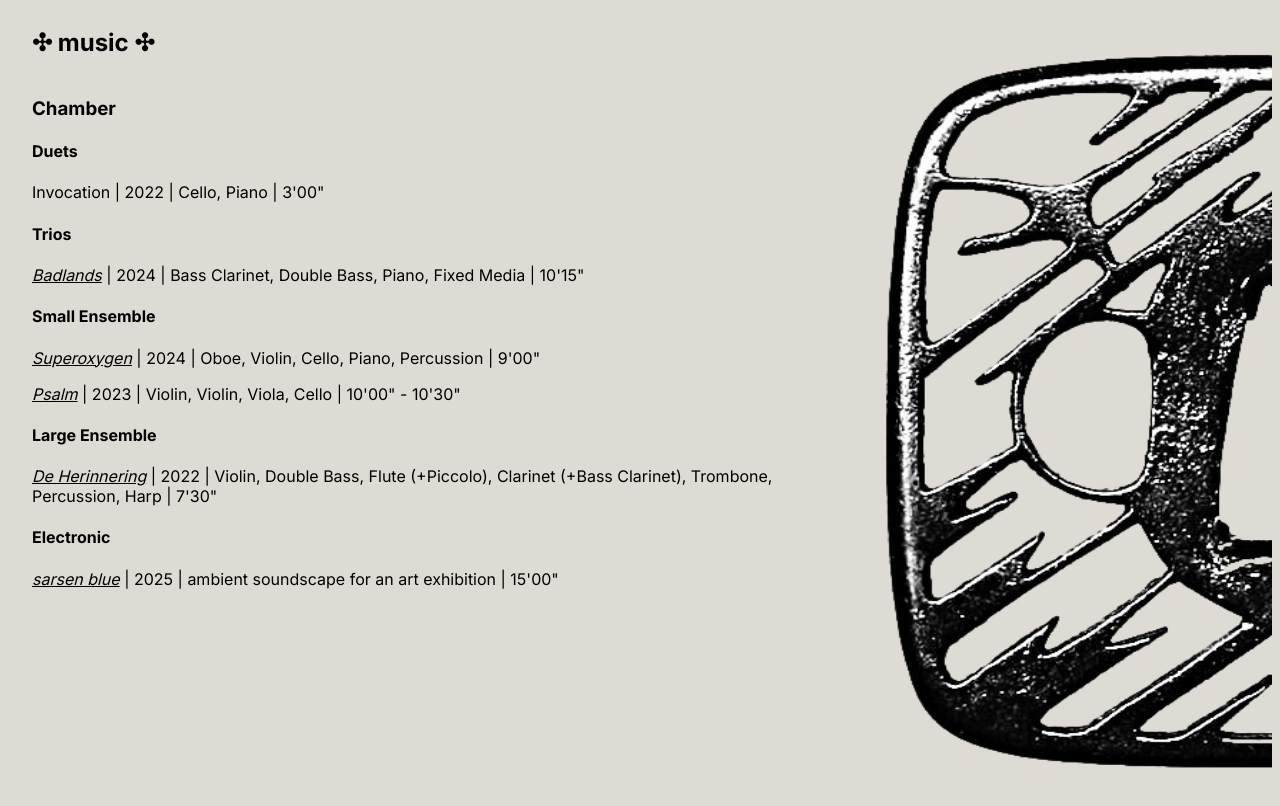
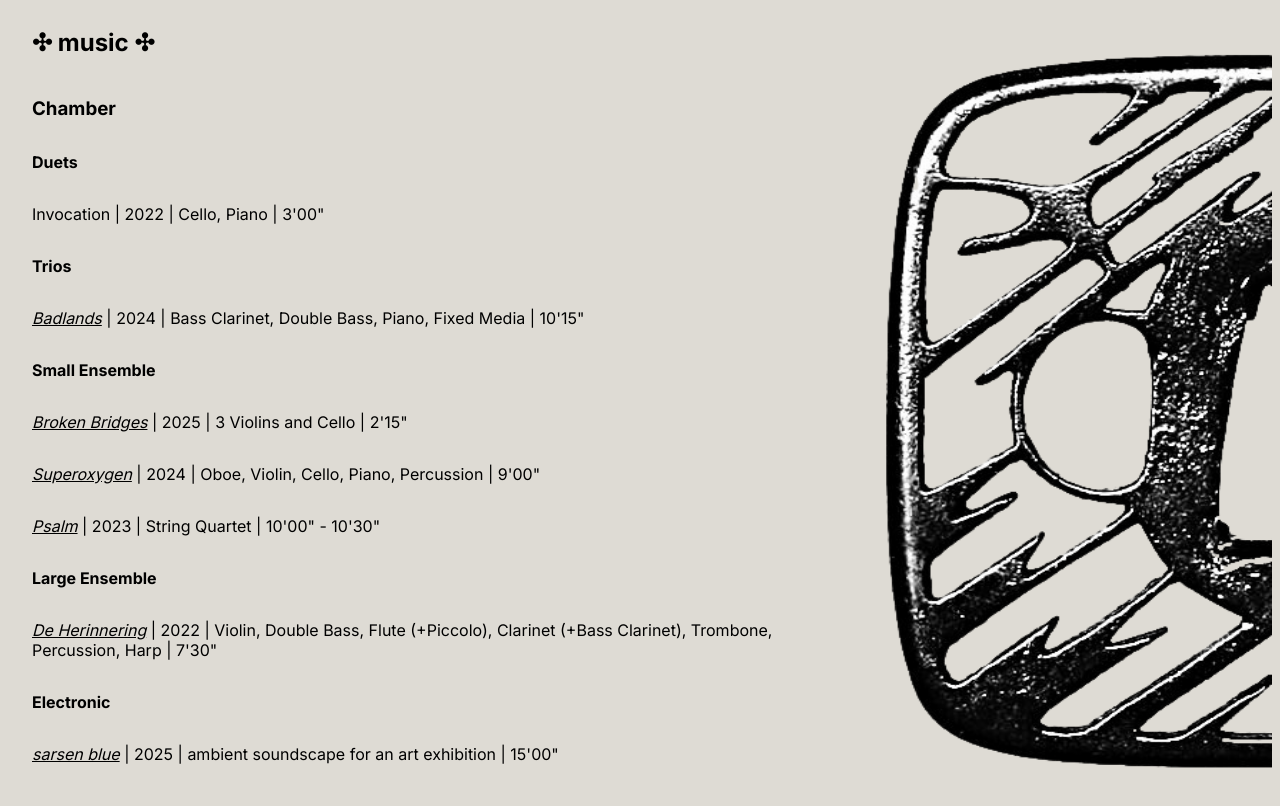
Before and after one commit to karinhawk/karin-music, a Next.js app: page /music in a window 1280 px wide. Shown: the top 806 px of the page. Built offline with nearby package versions, Linux system fonts and the light colour scheme.

Commit message:
broken bridges

```diff
--- a/src/app/about/page.jsx
+++ b/src/app/about/page.jsx
@@ -26,10 +26,7 @@ export default function About() {
           (De Herinnering), The Solem Quartet (Psalm), and Workers Union
           Ensemble (Superoxygen).
         </p>
-        <p>
-          She works as a site reliability engineer but makes sure she leaves
-          generous time for composing.
-        </p>
+        <p>She works as a site reliability engineer.</p>
       </div>
       <Image
         className={styles.pic}
--- a/src/app/index.module.css
+++ b/src/app/index.module.css
@@ -15,6 +15,12 @@
   margin-top: 2rem;
 }
 
+.karinContainer {
+  position: fixed;
+  bottom: 0;
+  z-index: 9999;
+}
+
 @media screen and (max-width: 720px) {
   .pic {
     display: none;
--- a/src/app/music/index.module.css
+++ b/src/app/music/index.module.css
@@ -5,6 +5,16 @@
 
 .pageTitle {
   margin-bottom: 2.5rem;
+}
+
+.groupSize {
+  margin-top: 2rem;
+  margin-bottom: 2rem;
+}
+
+.piece {
+  margin-top: 2rem;
+  margin-bottom: 2rem;
 }
 
 @media screen and (max-width: 720px) {
@@ -21,6 +31,5 @@
   }
 
   .compositions {
-
   }
 }
--- a/src/app/music/page.jsx
+++ b/src/app/music/page.jsx
@@ -11,34 +11,42 @@ export default function Music() {
         <div className={styles.compositions}>
           <h3>Chamber</h3>
 
-          <h4>Duets</h4>
-          <p>Invocation | 2022 | Cello, Piano | 3'00" </p>
-
-          <h4>Trios</h4>
-          <p>
-            <Link href="/badlands">Badlands</Link> | 2024 | Bass Clarinet, Double Bass, Piano, Fixed Media | 10'15"
+          <h4 className={styles.groupSize}>Duets</h4>
+          <p className={styles.piece}>
+            Invocation | 2022 | Cello, Piano | 3'00"{" "}
           </p>
 
-          <h4>Small Ensemble</h4>
-          <p>
+          <h4 className={styles.groupSize}>Trios</h4>
+          <p className={styles.piece}>
+            <Link href="/badlands">Badlands</Link> | 2024 | Bass Clarinet,
+            Double Bass, Piano, Fixed Media | 10'15"
+          </p>
+
+          <h4 className={styles.groupSize}>Small Ensemble</h4>
+          <p className={styles.piece}>
+            <Link href="/broken-bridges">Broken Bridges</Link> | 2025 | 3
+            Violins and Cello | 2'15"
+          </p>
+          <p className={styles.piece}>
             <Link href="/superoxygen">Superoxygen</Link> | 2024 | Oboe, Violin,
             Cello, Piano, Percussion | 9'00"
           </p>
-          <p>
-            <Link href="/psalm">Psalm</Link> | 2023 | Violin, Violin, Viola,
-            Cello | 10'00" - 10'30"
+          <p className={styles.piece}>
+            <Link href="/psalm">Psalm</Link> | 2023 | String Quartet | 10'00" -
+            10'30"
           </p>
 
-          <h4>Large Ensemble</h4>
-          <p>
+          <h4 className={styles.groupSize}>Large Ensemble</h4>
+          <p className={styles.piece}>
             <Link href="/de-herinnering">De Herinnering</Link> | 2022 | Violin,
             Double Bass, Flute (+Piccolo), Clarinet (+Bass Clarinet), Trombone,
             Percussion, Harp | 7'30"
           </p>
 
-          <h4>Electronic</h4>
-          <p>
-          <Link href="/sarsen-blue">sarsen blue</Link> | 2025 | ambient soundscape for an art exhibition | 15'00"
+          <h4 className={styles.groupSize}>Electronic</h4>
+          <p className={styles.piece}>
+            <Link href="/sarsen-blue">sarsen blue</Link> | 2025 | ambient
+            soundscape for an art exhibition | 15'00"
           </p>
         </div>
       </div>
--- /dev/null
+++ b/src/components/footer.module.css
@@ -0,0 +1,5 @@
+.footer {
+  display: flex;
+  justify-content: right;
+  padding: 1rem;
+}
```
Also changed, not shown: src/app/broken-bridges/index.module.css (added, +69 -0 lines), src/app/broken-bridges/page.jsx (added, +36 -0 lines), src/app/page.jsx (+15 -7 lines), src/components/footer.jsx (+6 -6 lines), src/app/globals.css (line endings or trailing spaces).
